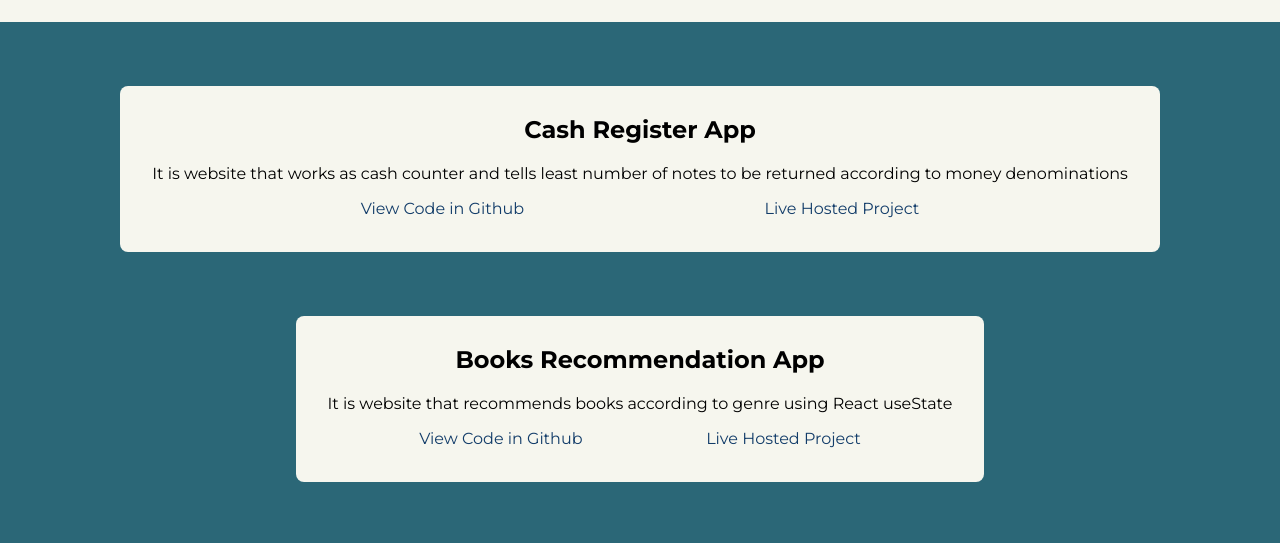
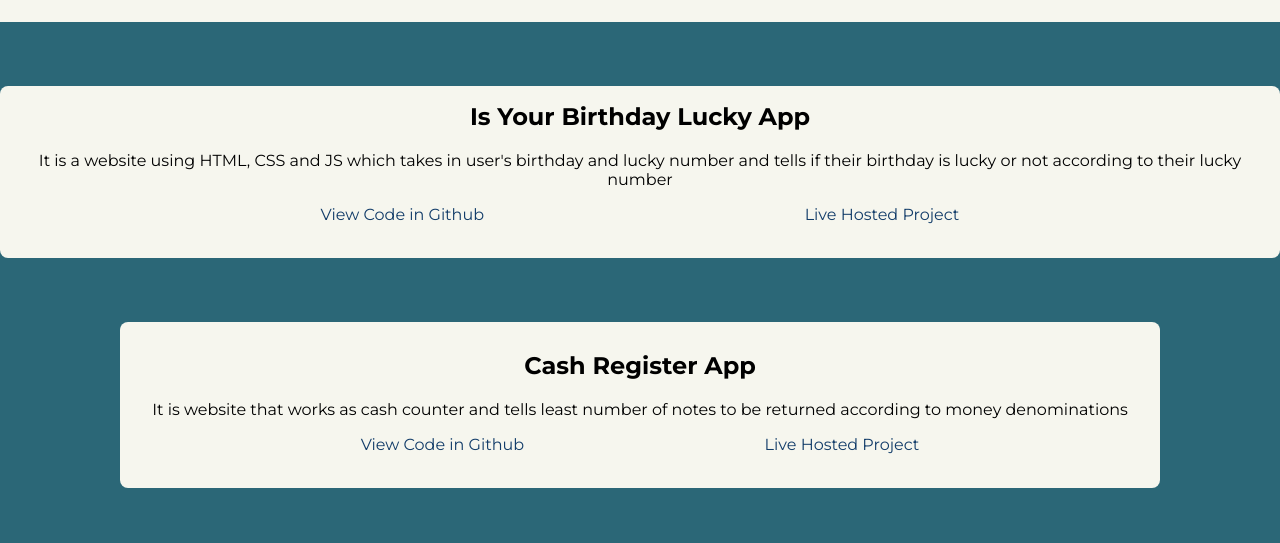
Before and after one commit to Naman-Saxena1/markFour_and_markFive-PortfolioWebsite, a website: page projects.html in a window 1280 px wide. Shown: the part 182-725 px from the top of the page. Drawn offline with Linux system fonts and the light colour scheme.

Commit message:
Added markEleven Project

```diff
--- a/projects.html
+++ b/projects.html
@@ -29,6 +29,25 @@
 
         <div class="flex-item item2-projects">
             <p style="font-size:28px;">Projects</p>
+        </div>
+
+        <div class="flex-item item3-projects">
+            <ul class="item3-projects-ul">
+                <li>
+                    <div>
+                        <h2>Is Your Birthday Lucky App</h2>
+                        <p>It is a website using HTML, CSS and JS which takes in user's birthday and lucky number and tells if their birthday is lucky or not according to their lucky number</p>
+                        <ul>
+                            <li class="list-items">
+                                <a class="nav-links" href="https://github.com/Naman-Saxena1/markEleven-Is-Your-Birthday-Lucky">View Code in Github</a>
+                            </li>
+                            <li class="list-items">
+                                <a class="nav-links" href="https://is-your-birthday-lucky-site.netlify.app/">Live Hosted Project</a>
+                            </li>
+                        </ul>
+                    </div>
+                </li>
+            </ul>
         </div>
 
         <div class="flex-item item3-projects">
```
